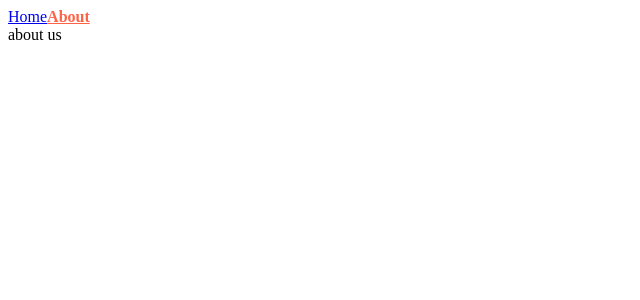
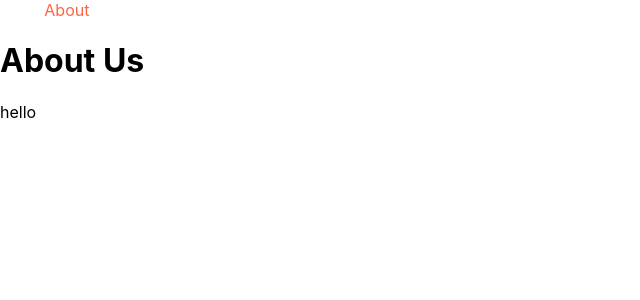
Before and after one commit to thehue/nextjs-introduction, a Next.js app: page /about in a window 1280 px wide. Shown: the top 300 px of the page, without its empty margins (0-640 px from the left). Built offline with nearby package versions, Linux system fonts and the light colour scheme.

Commit message:
1.6 Custom App

```diff
--- a/components/NavBar.js
+++ b/components/NavBar.js
@@ -14,7 +14,6 @@ export default function NavBar() {
       </Link>
       <style jsx>{`
         .active {
-          font-weight: bold;
           color: tomato;
         }
       `}</style>
--- /dev/null
+++ b/pages/_app.js
@@ -0,0 +1,12 @@
+import NavBar from "../components/NavBar";
+import "../styles/globals.css";
+
+export default function App({ Component, pageProps }) {
+  return (
+    <div>
+      <NavBar />
+      <Component {...pageProps} />
+      <p>hello</p>
+    </div>
+  );
+}
--- a/pages/about.js
+++ b/pages/about.js
@@ -1,10 +1,7 @@
-import NavBar from "../components/NavBar";
-
 export default function About() {
   return (
     <div>
-      <NavBar />
-      about us
+      <h1>About Us</h1>
     </div>
   );
 }
--- a/styles/globals.css
+++ b/styles/globals.css
@@ -7,20 +7,10 @@ body {
 }
 
 a {
-  color: inherit;
+  color: white;
   text-decoration: none;
 }
 
 * {
   box-sizing: border-box;
 }
-
-@media (prefers-color-scheme: dark) {
-  html {
-    color-scheme: dark;
-  }
-  body {
-    color: white;
-    background: black;
-  }
-}
```
Also changed, not shown: pages/index.js (+1 -9 lines).
